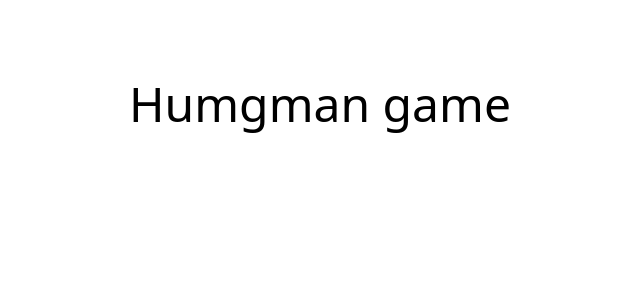
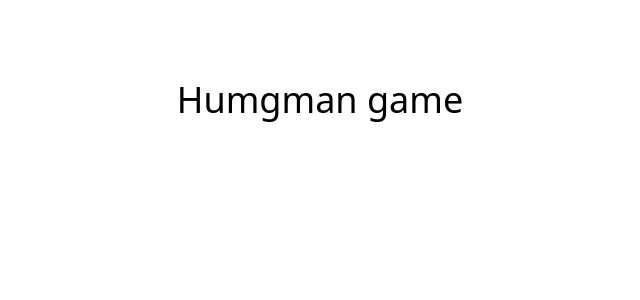
Before and after one commit to anujtaywade/hungman_game, a React (Vite) app: page / in a window 1280 px wide. Shown: the top 300 px of the page, without its empty margins (320-960 px from the left). Built offline with nearby package versions, Linux system fonts and the light colour scheme.

Commit message:
Update App.jsx

```diff
--- a/src/App.jsx
+++ b/src/App.jsx
@@ -6,7 +6,7 @@ function App() {
 
   return (
     <>
-     <h1 className='text-5xl text-center text-bold mt-20'>
+     <h1 className='text-4xl text-center text-bold mt-20'>
       Humgman game
      </h1>
     </>
```
